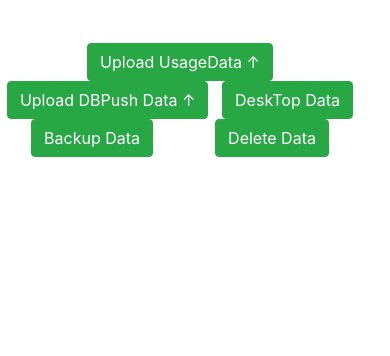
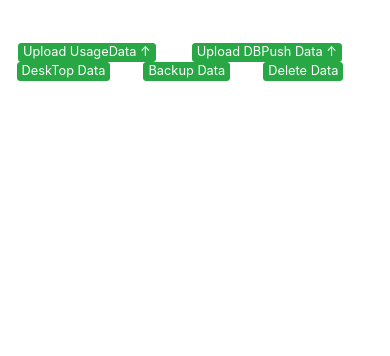
Before and after one commit to prathamopenschool1/contentservermech, a Django app: page /push/ in a window 390 px wide. Shown: the part 69-425 px from the top of the page. Run offline with Django 3.2, Linux system fonts and the light colour scheme; the visitor is signed in with stand-in values (Sample User, id 1); parts of the project's set-up code (start-up, migrations or seed data) failed here and were passed over; some libraries are stand-ins or nearby versions.

```diff
--- a/pos/modpush/templates/modpush/data_to_push.html
+++ b/pos/modpush/templates/modpush/data_to_push.html
@@ -2,28 +2,46 @@
 {% load static %}
 {% block content %}
 <link rel="stylesheet" href="{% static '/css/loadergif.css'%}">
+<style>
+    @media (max-width: 768px) {
+    .btn-responsive {
+        padding:2px 4px;
+        font-size:80%;
+        line-height: 1;
+        border-radius:3px;
+    }
+    }
+
+    @media (min-width: 769px) and (max-width: 992px) {
+    .btn-responsive {
+        padding:2px 4px;
+        font-size:80%;
+        line-height: 1.2;
+    }
+    }
+</style>
     <br>
     <br>
     <!-- {% url 'push:usage' %} -->
     <div class="row col-md-12">
         <p class="span6" style="float: none; margin:auto;">
-            <button type="submit" id="usage" class="btn btn-success float-right">Upload UsageData &#8593</button>
+            <button type="submit" id="usage" class="btn btn-success float-right btn-responsive">Upload UsageData &#8593</button>
         </p>
 
         <p class="span6" style="float: none; margin:auto;">
-            <button type="submit" id="dbpush" class="btn btn-success float-right">Upload DBPush Data &#8593</button>
+            <button type="submit" id="dbpush" class="btn btn-success float-right btn-responsive">Upload DBPush Data &#8593</button>
        </p>
 
         <p class="span6" style="float: none; margin:auto;">
-            <button type="submit" id="desktop" class="btn btn-success float-right">DeskTop Data</button>
+            <button type="submit" id="desktop" class="btn btn-success float-right btn-responsive">DeskTop Data</button>
         </p>
 
         <p class="span6" style="float: none; margin:auto;">
-            <button type="submit" id="backup" class="btn btn-success float-right">Backup Data</button>
+            <button type="submit" id="backup" class="btn btn-success float-right btn-responsive">Backup Data</button>
         </p>
 
         <p class="span6" style="float: none; margin:auto;">
-            <button type="submit" id="clear" class="btn btn-success float-right">Delete Data</button>
+            <button type="submit" id="clear" class="btn btn-success float-right btn-responsive">Delete Data</button>
        </p>
     </div>
 
```
